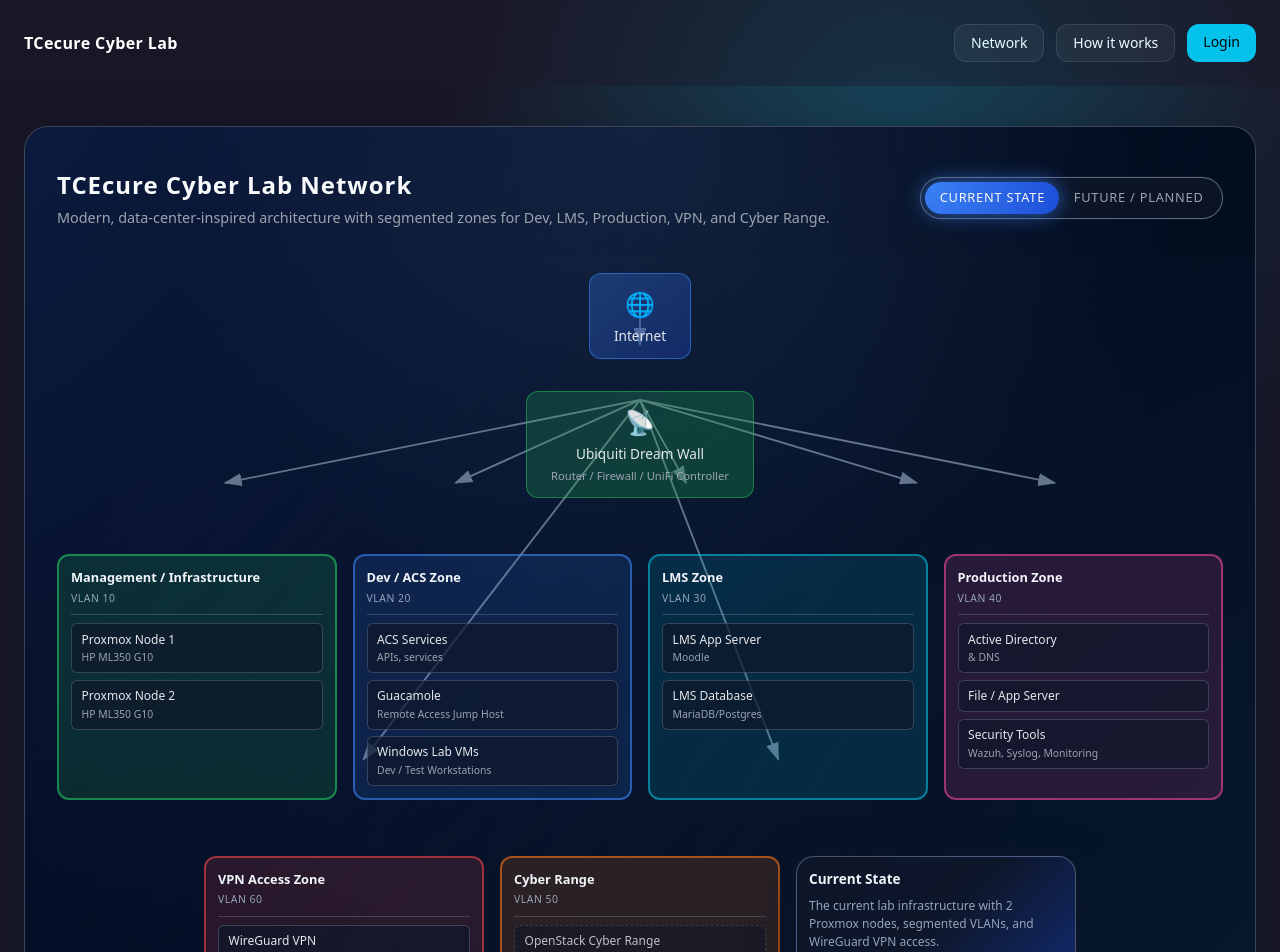
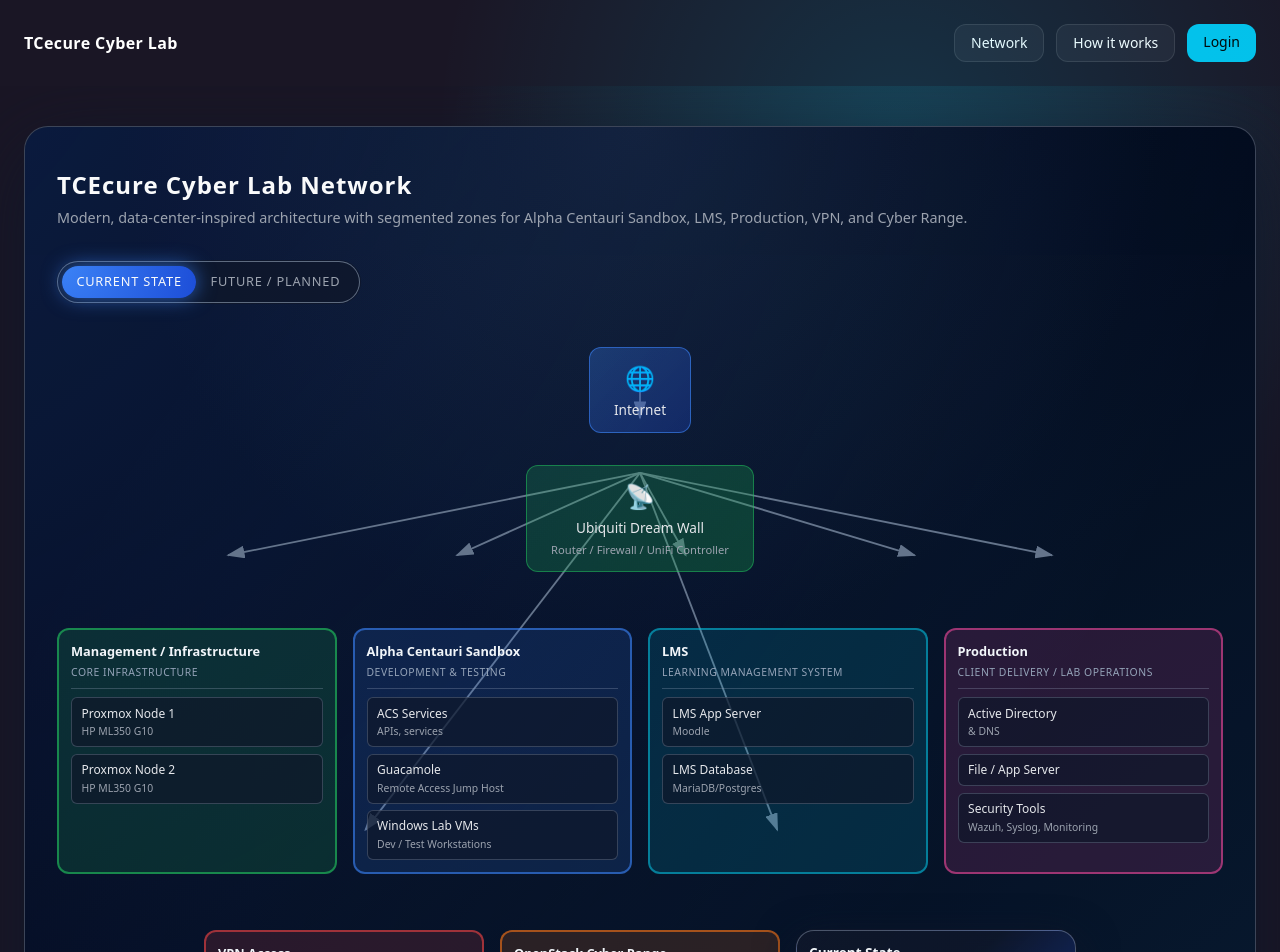
Before and after one commit to ebarlowjr2/tcecure_cyberlab, a React (Vite) app: page /network in a window 1280 px wide. Shown: the top 952 px of the page. Built offline with nearby package versions, Linux system fonts and the light colour scheme.

Commit message:
Update zone labels: remove VLAN wording, rename zones to purpose-based names
Co-Authored-By: Eddie Barlow Jr <eddiebarlowjr@gmail.com>

```diff
--- a/src/components/CyberLabMap.jsx
+++ b/src/components/CyberLabMap.jsx
@@ -5,7 +5,7 @@ const currentZones = [
   {
     id: "mgmt",
     name: "Management / Infrastructure",
-    vlan: "VLAN 10",
+    purpose: "Core Infrastructure",
     color: "green",
     role: "Core compute and platform management.",
     items: [
@@ -14,11 +14,11 @@ const currentZones = [
     ],
   },
   {
-    id: "dev",
-    name: "Dev / ACS Zone",
-    vlan: "VLAN 20",
+    id: "acs",
+    name: "Alpha Centauri Sandbox",
+    purpose: "Development & Testing",
     color: "blue",
-    role: "Development, ACS services, and lab workstations.",
+    role: "ACS services, development, and lab workstations.",
     items: [
       { name: "ACS Services", desc: "APIs, services" },
       { name: "Guacamole", desc: "Remote Access Jump Host" },
@@ -27,8 +27,8 @@ const currentZones = [
   },
   {
     id: "lms",
-    name: "LMS Zone",
-    vlan: "VLAN 30",
+    name: "LMS",
+    purpose: "Learning Management System",
     color: "cyan",
     role: "Learning Management System and course delivery.",
     items: [
@@ -38,10 +38,10 @@ const currentZones = [
   },
   {
     id: "prod",
-    name: "Production Zone",
-    vlan: "VLAN 40",
+    name: "Production",
+    purpose: "Client Delivery / Lab Operations",
     color: "pink",
-    role: "Production-like environment for customer / enterprise simulation.",
+    role: "Client delivery and lab operations environment.",
     items: [
       { name: "Active Directory", desc: "& DNS" },
       { name: "File / App Server", desc: "" },
@@ -50,8 +50,8 @@ const currentZones = [
   },
   {
     id: "vpn",
-    name: "VPN Access Zone",
-    vlan: "VLAN 60",
+    name: "VPN Access",
+    purpose: "Remote Access",
     color: "red",
     role: "Remote access into the lab via WireGuard.",
     items: [
@@ -60,12 +60,12 @@ const currentZones = [
   },
   {
     id: "range",
-    name: "Cyber Range",
-    vlan: "VLAN 50",
+    name: "OpenStack Cyber Range",
+    purpose: "Cyber Range Environment",
     color: "orange",
-    role: "Future OpenStack-backed ephemeral cyber ranges.",
+    role: "OpenStack-backed ephemeral cyber ranges.",
     items: [
-      { name: "OpenStack Cyber Range", desc: "", planned: true },
+      { name: "OpenStack Cyber Range", desc: "" },
     ],
   },
 ];
@@ -74,7 +74,7 @@ const futureZones = [
   {
     id: "mgmt",
     name: "Management / Infrastructure",
-    vlan: "VLAN 10",
+    purpose: "Core Infrastructure",
     color: "green",
     role: "Core compute, shared storage, and platform management.",
     items: [
@@ -85,11 +85,11 @@ const futureZones = [
     ],
   },
   {
-    id: "dev",
-    name: "Dev / ACS Zone",
-    vlan: "VLAN 20",
+    id: "acs",
+    name: "Alpha Centauri Sandbox",
+    purpose: "Development & Testing",
     color: "blue",
-    role: "Development, ACS services, and pre-production testing.",
+    role: "ACS services, development, and pre-production testing.",
     items: [
       { name: "ACS Services", desc: "APIs, services" },
       { name: "Guacamole", desc: "Remote Access Jump Host" },
@@ -98,8 +98,8 @@ const futureZones = [
   },
   {
     id: "lms",
-    name: "LMS Zone",
-    vlan: "VLAN 30",
+    name: "LMS",
+    purpose: "Learning Management System",
     color: "cyan",
     role: "Learning Management System and course content delivery.",
     items: [
@@ -110,10 +110,10 @@ const futureZones = [
   },
   {
     id: "prod",
-    name: "Production Zone",
-    vlan: "VLAN 40",
+    name: "Production",
+    purpose: "Client Delivery / Lab Operations",
     color: "pink",
-    role: "Production-like environment for simulations and compliance labs.",
+    role: "Client delivery and lab operations environment.",
     items: [
       { name: "Active Directory", desc: "& DNS" },
       { name: "File / App Server", desc: "" },
@@ -123,8 +123,8 @@ const futureZones = [
   },
   {
     id: "vpn",
-    name: "VPN Access Zone",
-    vlan: "VLAN 60",
+    name: "VPN Access",
+    purpose: "Remote Access",
     color: "red",
     role: "High-capacity secure remote access into the lab.",
     items: [
@@ -135,8 +135,8 @@ const futureZones = [
   },
   {
     id: "range",
-    name: "Cyber Range (OpenStack)",
-    vlan: "VLAN 50",
+    name: "OpenStack Cyber Range",
+    purpose: "Cyber Range Environment",
     color: "orange",
     role: "Isolated, disposable cyber ranges for Red/Blue, malware, and advanced labs.",
     items: [
@@ -177,7 +177,7 @@ export default function CyberLabMap() {
         <div>
           <h2 className="cl-map-title">TCEcure Cyber Lab Network</h2>
           <p className="cl-map-subtitle">
-            Modern, data-center-inspired architecture with segmented zones for Dev, LMS, Production, VPN, and Cyber Range.
+            Modern, data-center-inspired architecture with segmented zones for Alpha Centauri Sandbox, LMS, Production, VPN, and Cyber Range.
           </p>
         </div>
         <div className="cl-map-toggle">
@@ -235,7 +235,7 @@ export default function CyberLabMap() {
               >
                 <div className="cl-zone-label">
                   <span className="cl-zone-name">{zone.name}</span>
-                  <span className="cl-zone-vlan-tag">{zone.vlan}</span>
+                  <span className="cl-zone-vlan-tag">{zone.purpose}</span>
                 </div>
                 <div className="cl-zone-nodes">
                   {zone.items.map((item, idx) => (
@@ -259,7 +259,7 @@ export default function CyberLabMap() {
               >
                 <div className="cl-zone-label">
                   <span className="cl-zone-name">{zone.name}</span>
-                  <span className="cl-zone-vlan-tag">{zone.vlan}</span>
+                  <span className="cl-zone-vlan-tag">{zone.purpose}</span>
                 </div>
                 <div className="cl-zone-nodes">
                   {zone.items.map((item, idx) => (
```
